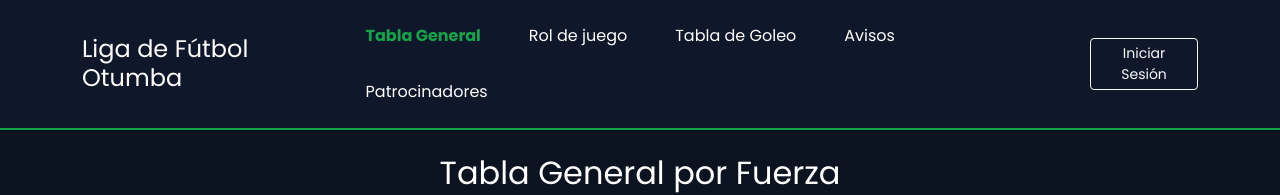
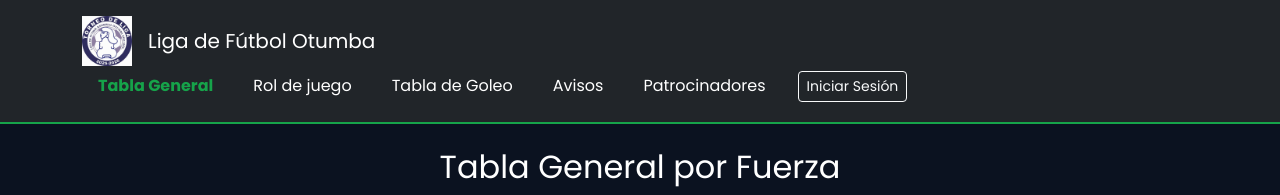
Before and after one commit to contlayael/liga-futbol-otumba, a React (Vite) app: page / in a window 1280 px wide. Shown: the top 195 px of the page. Built offline with nearby package versions, Linux system fonts and the light colour scheme; no server answers; the database is empty.

Commit message:
footer and header modified

```diff
--- a/src/layout/Footer.tsx
+++ b/src/layout/Footer.tsx
@@ -6,7 +6,7 @@ export default function Footer() {
     <footer className="footer text-center text-white py-3">
       <p className="mb-0">
         © {new Date().getFullYear()} Liga de Fútbol Otumba ·
-        Síguenos en <a href="#" className="text-white fw-bold text-decoration-underline">Facebook</a>
+        Síguenos en <a href="https://www.facebook.com/share/1BUuK718TL/" className="text-white fw-bold text-decoration-underline">Facebook</a>
       </p>
     </footer>
   );
--- a/src/layout/Header.tsx
+++ b/src/layout/Header.tsx
@@ -20,11 +20,26 @@ export default function Header() {
   };
 
   return (
-    <header className="header-navbar">
-      <div className="container d-flex justify-content-between align-items-center py-3">
-        <h1 className="h4 mb-0 text-white">Liga de Fútbol Otumba</h1>
-        <nav className="d-flex gap-4 align-items-center">
-          <ul className="nav gap-3 mb-0">
+    <header className="header-navbar bg-dark text-white py-3">
+      <div className="container d-flex flex-wrap justify-content-between align-items-center">
+        {/* Logo y título */}
+        <div className="d-flex align-items-center gap-3 mb-2 mb-sm-0">
+          <img
+            src="/images/TorneoLiga.png"
+            alt="Logo Torneo de Liga"
+            style={{ width: "50px", height: "50px", objectFit: "contain" }}
+          />
+          <h1 className="h5 mb-0">Liga de Fútbol Otumba</h1>
+          {user && (
+            <span className="badge bg-secondary ms-2">
+              {role === "admin" ? "Administrador" : "Árbitro"}
+            </span>
+          )}
+        </div>
+
+        {/* Navegación */}
+        <nav className="d-flex flex-wrap align-items-center gap-3">
+          <ul className="nav gap-2 mb-0">
             <li className="nav-item">
               <NavLink to="/" className="nav-link text-white">
                 Tabla General
@@ -52,6 +67,7 @@ export default function Header() {
             </li>
           </ul>
 
+          <div className="d-flex gap-2">
             <button
               className="btn btn-outline-light btn-sm"
               onClick={handleAccessClick}
@@ -60,12 +76,13 @@ export default function Header() {
             </button>
             {user && (
               <button
-              className="btn btn-light btn-sm ms-2"
+                className="btn btn-light btn-sm"
                 onClick={() => signOut(auth)}
               >
                 Cerrar sesión
               </button>
             )}
+          </div>
         </nav>
       </div>
     </header>
```
Also changed, not shown: public/images/TorneoLiga.png (added), 1 other file (tests, documents, lock files or other folders). Lines whose indentation alone changed are shown as unchanged.
